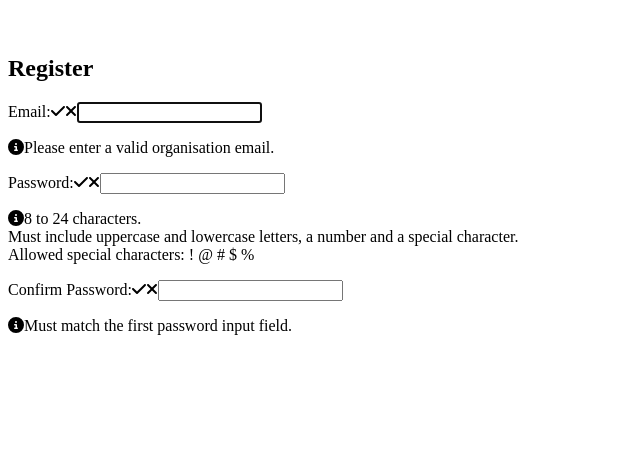
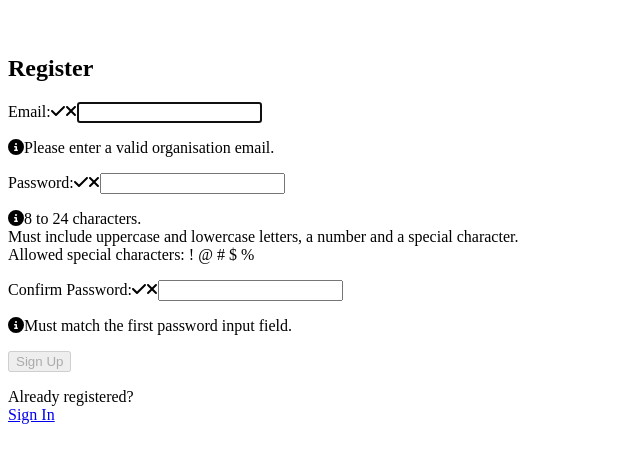
Before and after one commit to APHA-CSU/GenAPP, a React (Vite) app in the folder src/main/resources/front-end/: page / in a window 1280 px wide. Shown: the part 110-572 px from the top of the page, without its empty margins (0-640 px from the left). Built offline with nearby package versions, Linux system fonts and the light colour scheme.

Commit message:
creates & enables form submit button for valid registration inputs

```diff
--- a/src/main/resources/front-end/src/components/Register/Register.css
+++ b/src/main/resources/front-end/src/components/Register/Register.css
@@ -47,3 +47,7 @@
 .instructions > svg {
   margin-right: 0.25rem;
 }
+
+.line {
+  display: inline-block;
+}
--- a/src/main/resources/front-end/src/components/Register/Register.jsx
+++ b/src/main/resources/front-end/src/components/Register/Register.jsx
@@ -63,6 +63,7 @@ const Register = () => {
       setErrMsg("Invalid Entry");
       return;
     }
+    setSuccess(true);
   };
 
   return (
@@ -77,6 +78,14 @@ const Register = () => {
           </h2>
         </Grid>
         <Grid item xs={8} md={4} className="register-grid">
+          {success ? (
+            <section>
+              <h1>Successfully Registered</h1>
+              <p>
+                <a href="#">Sign In</a>
+              </p>
+            </section>
+          ) : (
             <section>
               <p ref={errRef} className={errMsg ? "errmsg" : "offscreen"}>
                 {errMsg}
@@ -173,11 +182,27 @@ const Register = () => {
                   className={
                     matchFocus && !validMatch ? "instructions" : "offscreen"
                   }
-              ></p>
+                >
                   <FontAwesomeIcon icon={faInfoCircle} />
                   Must match the first password input field.
+                </p>
+                <button
+                  disabled={
+                    !validEmail || !validPwd || !validMatch ? true : false
+                  }
+                >
+                  Sign Up
+                </button>
+                <p>
+                  Already registered?
+                  <br />
+                  <span className="line">
+                    <a href="#">Sign In</a>
+                  </span>
+                </p>
               </form>
             </section>
+          )}
         </Grid>
       </Grid>
     </div>
```
Lines whose indentation alone changed are shown as unchanged.
